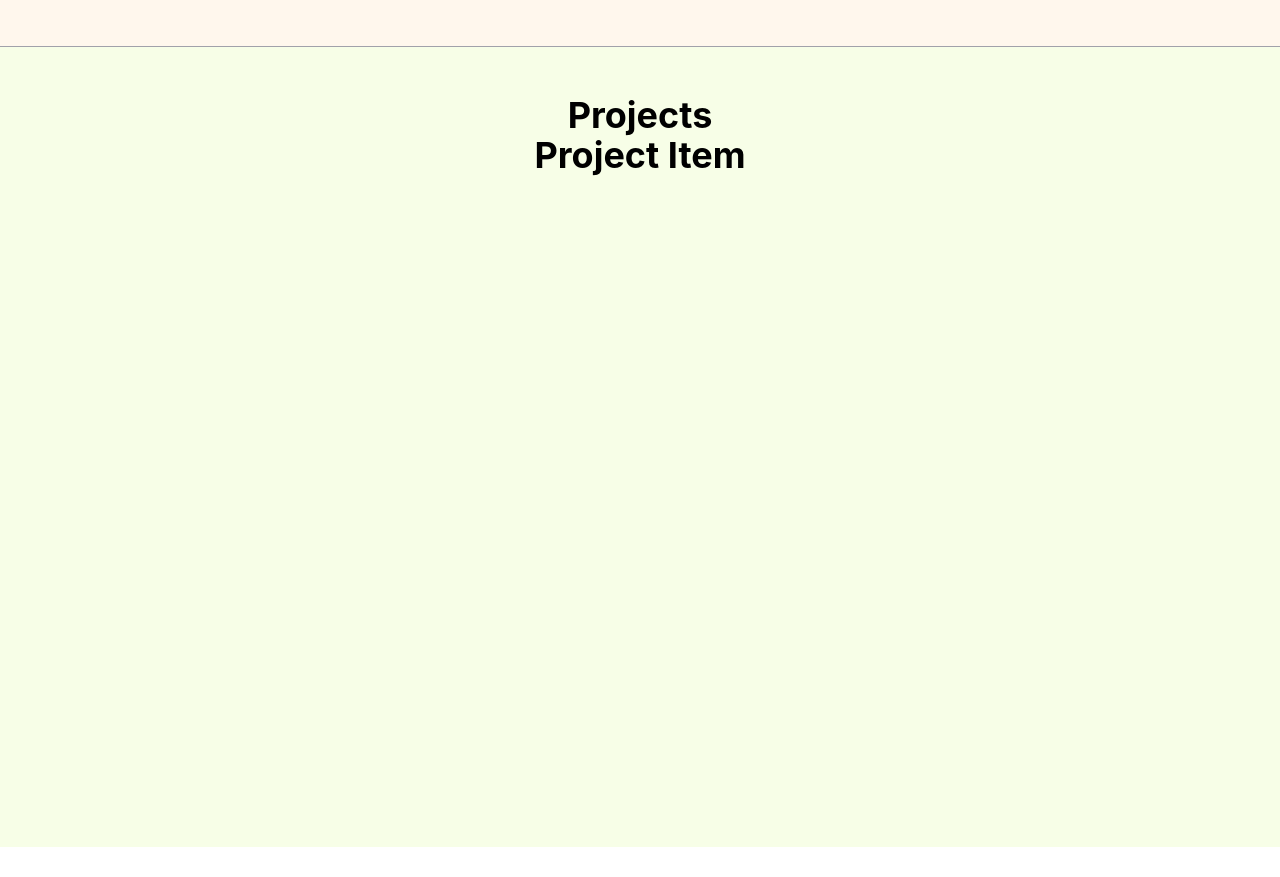
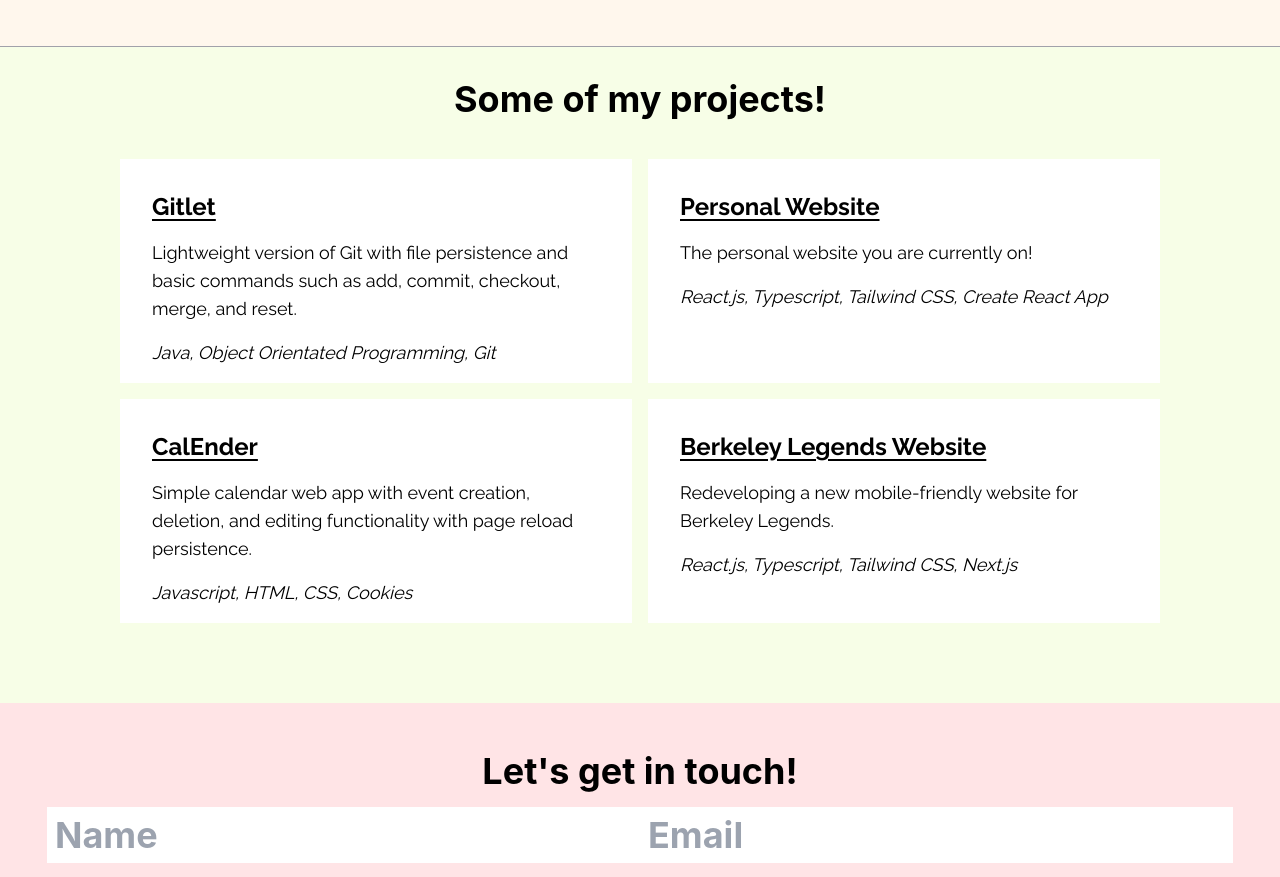
Before and after one commit to ericy3/ericy3.github.io, a React (Create React App) app: page / in a window 1280 px wide. Shown: the part 1900-2777 px from the top of the page. Before the commit the page ends 2747 px from the top, so only its background shows below. Built offline with nearby package versions, Linux system fonts and the light colour scheme.

Commit message:
basic email form submission with email.js setup

```diff
--- a/package.json
+++ b/package.json
@@ -3,6 +3,7 @@
   "version": "0.1.0",
   "private": true,
   "dependencies": {
+    "@emailjs/browser": "^3.11.0",
     "@testing-library/jest-dom": "^5.17.0",
     "@testing-library/react": "^13.4.0",
     "@testing-library/user-event": "^13.5.0",
@@ -10,6 +11,7 @@
     "@types/node": "^16.18.39",
     "@types/react": "^18.2.18",
     "@types/react-dom": "^18.2.7",
+    "dotenv": "^16.3.1",
     "react": "^18.2.0",
     "react-dom": "^18.2.0",
     "react-icons": "^4.10.1",
--- a/src/App.tsx
+++ b/src/App.tsx
@@ -4,6 +4,7 @@ import About from './pages/About';
 import Navbar from './shared/Navbar';
 import Experience from './pages/Experience';
 import Projects from './pages/Projects';
+import Contact from './pages/Contact';
 
 function App() {
   return (
@@ -15,6 +16,7 @@ function App() {
           <About />
           <Experience />
           <Projects />
+          <Contact />
      </div>
      </>
   );
--- a/src/index.tsx
+++ b/src/index.tsx
@@ -7,6 +7,7 @@ import Projects from './pages/Projects';
 import Experience from './pages/Experience';
 import reportWebVitals from './reportWebVitals';
 import { BrowserRouter as Router, Route, Routes } from 'react-router-dom';
+
 
 // const root = ReactDOM.createRoot(
 //   document.getElementById('root') as HTMLElement
--- a/src/pages/Contact.tsx
+++ b/src/pages/Contact.tsx
@@ -1 +1,52 @@
-import React from 'react';
+import React, { useRef } from 'react';
+import emailjs from '@emailjs/browser';
+
+const service_id: string = process.env.REACT_APP_SERVICE_ID ?? '';
+const template_id: string = process.env.REACT_APP_TEMPLATE_ID ?? '';
+
+const Header = () => {
+    return (
+        <div className="mb-4">
+            Let's get in touch!
+        </div>
+    )
+}
+
+
+const Contact = () => {
+    const form = useRef(null);
+
+
+
+    const sendEmail = (e: any) => {
+        e.preventDefault();
+        const currentForm: any = form.current !== null ? form.current : null;
+        console.log(template_id)
+        emailjs.sendForm(service_id, template_id, currentForm, '9iAJQoxbd1Ku9l7OY')
+          .then((result) => {
+              console.log(result.text);
+          }, (error) => {
+              console.log(error.text);
+          });
+          e.target.reset()
+      };
+
+    return (
+        <div className="bg-rose-100 p-12 font-bold text-4xl">
+            <Header />
+            <div>
+                <form ref={form} onSubmit={sendEmail} className="flex flex-col space-y-4 items-center">
+                    <div className='md:flex md:flex-row'>
+                        <input className='p-2' type="text" placeholder="Name" name="user_name" required/>
+                        <input className='p-2' type="email" placeholder="Email" name="user_email" required/>
+                    </div>
+                    <input className='p-2' type="subject" placeholder="Subject" name="subject" required/>
+                    <textarea name="message"></textarea>
+                    <button type="submit">Send Message</button>
+                </form>
+            </div>
+        </div>
+    )
+}
+
+export default Contact;
--- a/src/pages/ProjectItems.js
+++ b/src/pages/ProjectItems.js
@@ -2,43 +2,25 @@ export const ProjectItems = [
 	{
 		name: "Gitlet",
 		skills: "Java, Object Orientated Programming, Git",
-		photoName: "Git",
-		detail: "",
-	},
-	{
-		name: "Convolutions",
-		skills: "C, OpenMP, OpenMPI",
-		photoName: "Git",
-		detail: "",
-	},
-	{
-		name: "Snake",
-		skills: "Java, Object Orientated Programming, Git",
-		photoName: "Git",
-		detail: "",
-	},
-    {
-		name: "Scheme Interpreter",
-		skills: "Java, Object Orientated Programming, Git",
-		photoName: "Git",
-		detail: "",
-	},
-    {
-		name: "Ataxx",
-		skills: "Java, Object Orientated Programming, Git",
-		photoName: "Git",
-		detail: "",
+		photoName: "temp",
+		details: "Lightweight version of Git with file persistence and basic commands such as add, commit, checkout, merge, and reset.",
 	},
     {
 		name: "CalEnder",
 		skills: "Javascript, HTML, CSS, Cookies",
-		photoName: "Git",
-		detail: "",
+		photoName: "temp",
+		details: "Simple calendar web app with event creation, deletion, and editing functionality with page reload persistence.",
 	},
     {
         name: "Personal Website",
-        skills: "Typescript, React.js",
-		photoName: "Git",
-		detail: "",
+        skills: "React.js, Typescript, Tailwind CSS, Create React App",
+		photoName: "temp",
+		details: "The personal website you are currently on!",
+    },
+	{
+        name: "Berkeley Legends Website",
+        skills: "React.js, Typescript, Tailwind CSS, Next.js",
+		photoName: "temp",
+		details: "Redeveloping a new mobile-friendly website for Berkeley Legends.",
     }
 ];
--- a/src/pages/Projects.tsx
+++ b/src/pages/Projects.tsx
@@ -1,16 +1,48 @@
 import React from "react";
+import { ProjectItems } from "./ProjectItems";
 
 
+type ProjectItemFormatType = {
+    name: string,
+    skills: string,
+    photoName?: string,
+    details: string,
+}
 
-const Projects = () => {
+const ProjectItemFormat = (props: ProjectItemFormatType) => {
     return (
-        <div className="h-screen bg-lime-50 pt-12 font-bold text-4xl">
-            Projects
-            <div>
-                Project Item
+        <div className="flex flex-col text-lg font-normal font-raleway bg-white mb-4 ml-2 mr-2 max-w-lg p-8 space-y-4 text-left h-56 max-h-56 min-h-full">
+           <h5 className="font-bold text-2xl underline underline-offset-4"> {props.name} </h5>
+            <p> {props.details} </p>
+            <p className="italic"> {props.skills} </p>
+        </div>
+    )
+
+}
+
+const ProjectItem = () => {
+    return (
+        <div className="md:flex-row md:flex-wrap md:items-center mt-10">
+            <div className="flex flex-col md:grid md:grid-rows-2 md:grid-flow-col justify-center items-center">
+                {ProjectItems.map((item) => {
+                    return (
+                        <div>
+                            <ProjectItemFormat name={item.name} skills={item.skills} details={item.details} />
+                        </div>
+                    )
+                })}
             </div>
         </div>
     )
 }
 
+const Projects = () => {
+    return (
+        <div className="bg-lime-50 pt-12 font-bold text-4xl pt-8 pb-16">
+            Some of my projects!
+                <ProjectItem />
+        </div>
+    )
+}
+
 export default Projects;
```
Also changed, not shown: 2 other files (tests, documents, lock files or other folders).
